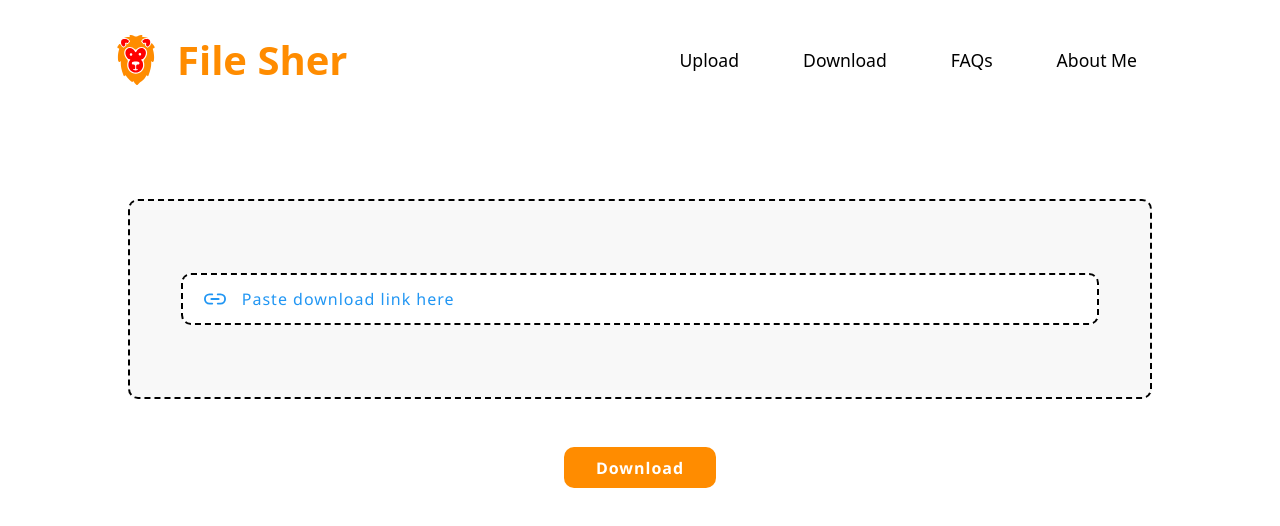
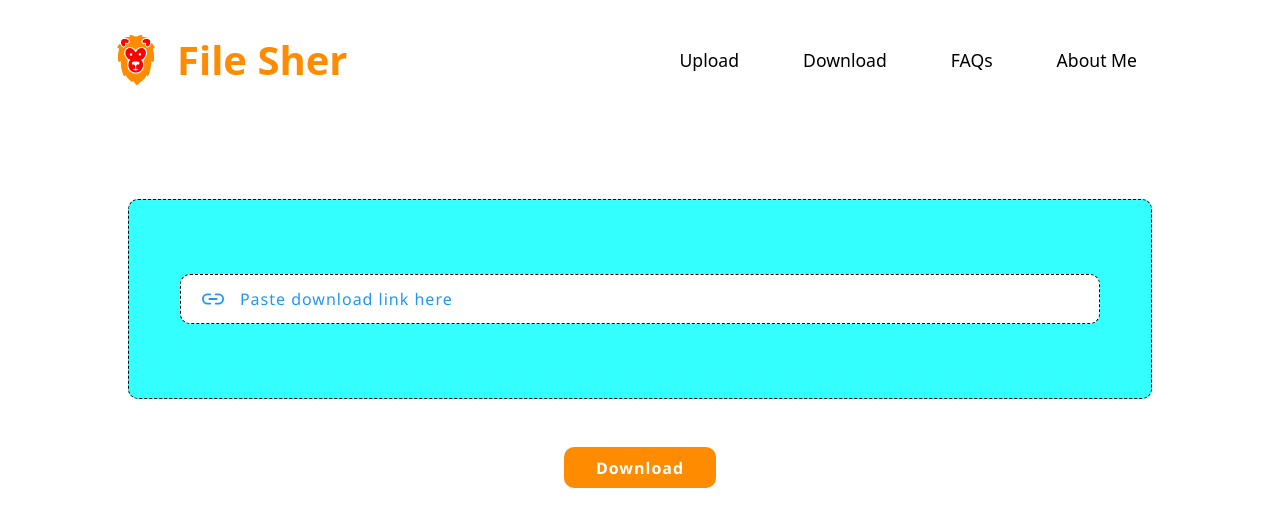
Before and after one commit to nteshxx/file-sher-client, a React (Create React App) app: page /download in a window 1280 px wide. Shown: the top 526 px of the page. Built offline with nearby package versions, Linux system fonts and the light colour scheme; no server answers.

Commit message:
minor fix

```diff
--- a/src/styles/download.css
+++ b/src/styles/download.css
@@ -9,8 +9,8 @@
 .download-container {
   width: 80%;
   min-height: 200px;
-  background-color: var(--secondary-color);
-  border: 2px dashed black;
+  background-color: #33FFFF;
+  border: 1px dashed black;
   border-radius: 10px;
   margin: 1rem auto;
   text-align: center;
@@ -23,7 +23,7 @@
 .link-box {
   width: 90%;
   border-radius: 10px;
-  border: 2px dashed black;
+  border: 1px dashed black;
   display: flex;
   align-items: center;
   background-color: white;
```
